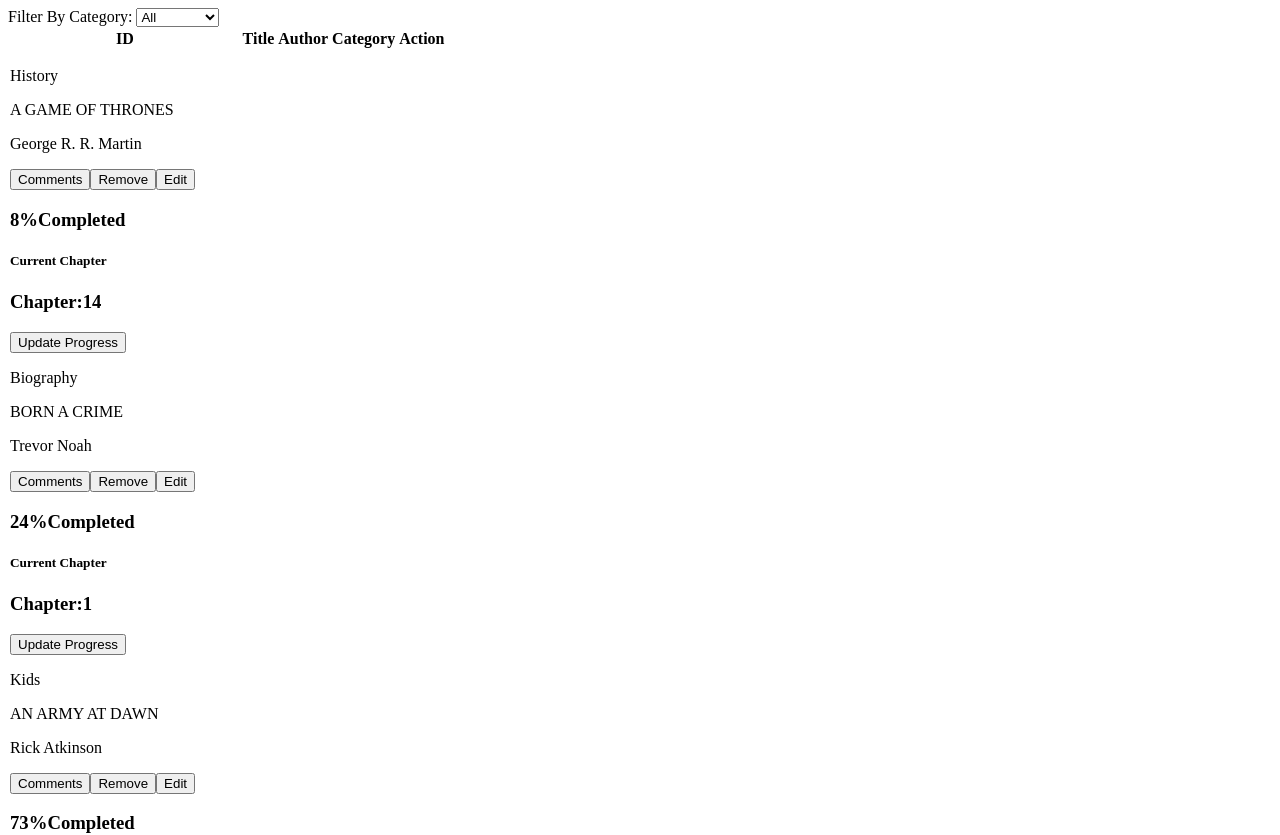
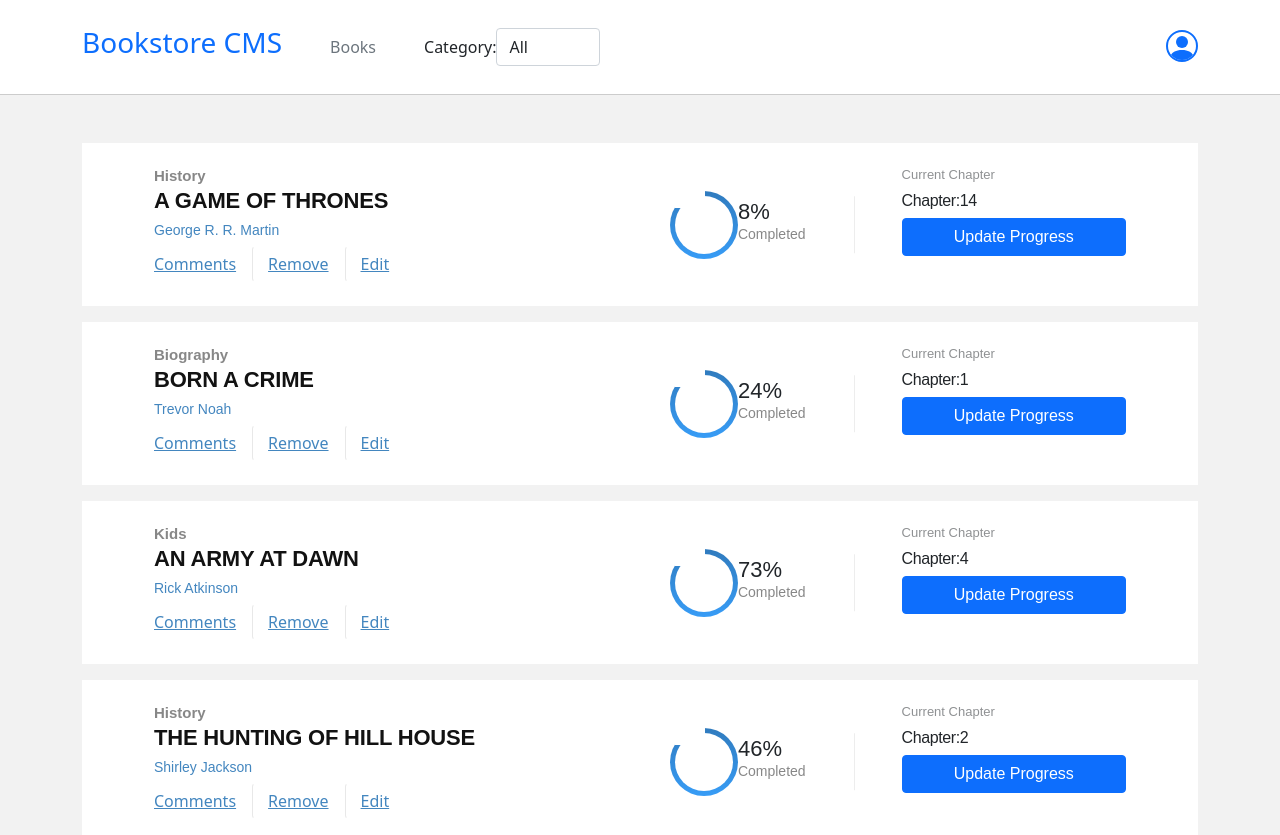
Before and after one commit to GraceOyiza/Bookstore-CMS, a React (Create React App) app: page / in a window 1280 px wide. Shown: the top 835 px of the page. Built offline with nearby package versions, Linux system fonts and the light colour scheme.

Commit message:
Add bootstrap

```diff
--- a/package.json
+++ b/package.json
@@ -6,8 +6,11 @@
     "@testing-library/jest-dom": "^5.11.4",
     "@testing-library/react": "^11.1.0",
     "@testing-library/user-event": "^12.1.10",
+    "bootstrap": "^5.1.0",
+    "node-sass": "^4.14.1",
     "prop-types": "^15.7.2",
     "react": "^17.0.2",
+    "react-bootstrap": "^1.6.1",
     "react-dom": "^17.0.2",
     "react-redux": "^7.2.4",
     "react-scripts": "4.0.3",
--- a/src/App.js
+++ b/src/App.js
@@ -3,7 +3,7 @@
 import BookForm from './containers/bookForm';
 
 const App = () => (
-  <div>
+  <div className="App pb-5">
     <BooksList />
     <BookForm />
   </div>
--- a/src/components/Book.js
+++ b/src/components/Book.js
@@ -1,14 +1,13 @@
 import PropTypes from 'prop-types';
 import { Button } from 'react-bootstrap';
 import { generateRandomNumber } from '../table';
-
 
 function Book({ book, handleRemoveBook }) {
   const {
     id, title, author, category,
   } = book;
   return (
-      <div className="d-flex justify-content-between book p-4 mb-3">
+    <div className="d-flex justify-content-between book p-4 mb-3">
       <div className="d-flex justify-content-between align-items-center book-left px-5">
         <div className="book-info">
           <p className="category mb-1">{category}</p>
--- /dev/null
+++ b/src/components/Navbar.js
@@ -0,0 +1,27 @@
+import React from 'react';
+import PropTypes from 'prop-types';
+import CategoryFilter from './categoryFilter';
+
+const NavBar = ({ handleFilter }) => (
+  <header className="bg-white py-4">
+    <nav className="d-flex justify-content-between container">
+      <div className="d-flex align-items-center">
+        <h3 className="text-primary font-weight-bold">Bookstore CMS</h3>
+        <span className="text-secondary mx-5">Books</span>
+        <CategoryFilter handleFilter={handleFilter} />
+      </div>
+      <div className="text-primary h2">
+        <svg width="1em" height="1em" viewBox="0 0 16 16" className="bi bi-person-circle" fill="currentColor" xmlns="http://www.w3.org/2000/svg">
+          <path d="M13.468 12.37C12.758 11.226 11.195 10 8 10s-4.757 1.225-5.468 2.37A6.987 6.987 0 0 0 8 15a6.987 6.987 0 0 0 5.468-2.63z" />
+          <path fillRule="evenodd" d="M8 9a3 3 0 1 0 0-6 3 3 0 0 0 0 6z" />
+          <path fillRule="evenodd" d="M8 1a7 7 0 1 0 0 14A7 7 0 0 0 8 1zM0 8a8 8 0 1 1 16 0A8 8 0 0 1 0 8z" />
+        </svg>
+      </div>
+    </nav>
+  </header>
+);
+
+NavBar.propTypes = {
+  handleFilter: PropTypes.func.isRequired,
+};
+export default NavBar;
--- a/src/components/categoryFilter.js
+++ b/src/components/categoryFilter.js
@@ -3,9 +3,9 @@
 
 function CategoryFilter({ handleFilter }) {
   return (
-    <div>
-      <span>Filter By Category: </span>
-      <select name="categoryFilter" id="categoryFilter" onChange={handleFilter}>
+    <div className="d-flex align-items-center">
+      <span className="mr-3">Category: </span>
+      <select className="form-control" name="categoryFilter" id="categoryFilter" onChange={handleFilter}>
         {['All', ...categories].map(category => <option key={category}>{category}</option>)}
       </select>
     </div>
--- a/src/containers/bookForm.js
+++ b/src/containers/bookForm.js
@@ -1,6 +1,7 @@
 import React, { useState } from 'react';
 import PropTypes from 'prop-types';
 import { connect } from 'react-redux';
+import { Button } from 'react-bootstrap';
 import { addBook } from '../actions';
 import { categories, generateRandomNumber } from '../table';
 
@@ -45,15 +46,17 @@
       document.querySelector('#error').textContent = error;
     }
   }; return (
-    <div>
-      <form onSubmit={handleSubmit}>
-        <p id="error" />
-        <input type="text" name="title" value={input.title} placeholder="Title" onChange={handleChange} />
-        <input type="text" name="author" value={input.author} placeholder="Author" onChange={handleChange} />
-        <select name="category" value={input.category} id="category" placeholder="Category" onChange={handleChange}>
+    <div className="container">
+      <h3 className="form-title">ADD NEW BOOK</h3>
+      <p className="text-danger" id="error" />
+      <form className="d-flex" onSubmit={handleSubmit}>
+        <input className="form-control mr-2" type="text" name="title" value={input.title} placeholder="Title" onChange={handleChange} />
+        <input className="form-control mr-2" type="text" name="author" value={input.author} placeholder="Author" onChange={handleChange} />
+        <select className="form-control mr-2" name="category" value={input.category} id="category" onChange={handleChange}>
+          <option value="" disabled hidden>Category</option>
           {allCategories}
         </select>
-        <button type="submit">Add Book</button>
+        <Button className="w-50" type="submit" variant="primary">Add Book</Button>
       </form>
     </div>
   );
--- a/src/containers/bookList.js
+++ b/src/containers/bookList.js
@@ -1,9 +1,9 @@
 import PropTypes from 'prop-types';
 import { connect } from 'react-redux';
 import Book from '../components/Book';
+import Navbar from '../components/Navbar';
 import { generateRandomNumber, filterBooksByCategory } from '../table';
 import { removeBook, filterBooks } from '../actions';
-import Filter from '../components/categoryFilter';
 
 const BooksList = ({
   books, deleteBook, filterBooks, filterParam,
@@ -22,22 +22,11 @@
     />
   ));
   return (
-    <div>
-      <Filter handleFilter={handleFilter} />
-      <table>
-        <thead>
-          <tr>
-            <th>ID</th>
-            <th>Title</th>
-            <th>Author</th>
-            <th>Category</th>
-            <th>Action</th>
-          </tr>
-        </thead>
-        <tbody>
-          {allBooks}
-        </tbody>
-      </table>
+    <div className="books-display">
+      <Navbar handleFilter={handleFilter} />
+      <div className="container py-5">
+        {allBooks}
+      </div>
     </div>
   );
 };
--- a/src/index.css
+++ /dev/null
@@ -1,27 +0,0 @@
-body {
-  margin: 0;
-  font-family:
-    -apple-system,
-    BlinkMacSystemFont,
-    'Segoe UI',
-    'Roboto',
-    'Oxygen',
-    'Ubuntu',
-    'Cantarell',
-    'Fira Sans',
-    'Droid Sans',
-    'Helvetica Neue',
-    sans-serif;
-  -webkit-font-smoothing: antialiased;
-  -moz-osx-font-smoothing: grayscale;
-}
-
-code {
-  font-family:
-    source-code-pro,
-    Menlo,
-    Monaco,
-    Consolas,
-    'Courier New',
-    monospace;
-}
--- a/src/index.js
+++ b/src/index.js
@@ -4,6 +4,7 @@
 import { Provider } from 'react-redux';
 import App from './App';
 import rootReducer from './reducers';
+import './index.scss';
 
 const store = createStore(
   rootReducer,
--- /dev/null
+++ b/src/index.scss
@@ -0,0 +1,146 @@
+@import "~bootstrap/scss/bootstrap";
+
+.App {
+  background-color: rgba(0, 0, 0, 0.05);
+  min-height: 100vh;
+}
+
+header {
+  border-bottom: 1px solid #ccc;
+}
+
+.category {
+  color: #121212;
+  opacity: 0.5;
+  font-family: Montserrat, sans-serif;
+  font-size: 15px;
+  font-weight: bold;
+  font-stretch: normal;
+  font-style: normal;
+  line-height: normal;
+  letter-spacing: normal;
+}
+
+.title {
+  color: #121212;
+  font-family: RobotoSlab, sans-serif;
+  font-size: 22px;
+  font-weight: bold;
+  font-stretch: normal;
+  font-style: normal;
+  line-height: normal;
+  letter-spacing: -0.2px;
+}
+
+.author {
+  font-family: RobotoSlab, sans-serif;
+  font-size: 14px;
+  font-weight: 300;
+  font-stretch: normal;
+  font-style: normal;
+  line-height: normal;
+  letter-spacing: normal;
+  color: #4386bf;
+}
+
+.book-actions button {
+  color: #4386bf;
+  padding: 5px 15px;
+  border-left: solid 1px #e8e8e8;
+  background-color: #fff;
+}
+
+.book-actions button:first-child {
+  border-left: none;
+  padding-left: 0;
+}
+
+.oval {
+  position: relative;
+  width: 68px;
+  height: 68px;
+  background: linear-gradient(to bottom, #307bbe, #379cf6);
+  border-radius: 50%;
+}
+
+.oval::after {
+  content: '';
+  position: absolute;
+  width: 58px;
+  height: 58px;
+  border-radius: 50%;
+  left: 50%;
+  top: 50%;
+  transform: translate(-50%, -50%);
+  background-color: white;
+}
+
+.oval::before {
+  content: '';
+  position: absolute;
+  width: 30px;
+  height: 17px;
+  left: 5px;
+  top: 0;
+  background-color: white;
+}
+
+.percentage {
+  font-family: Montserrat, sans-serif;
+  font-size: 22px;
+  font-weight: normal;
+  font-stretch: normal;
+  font-style: normal;
+}
+
+.completed {
+  color: #121212;
+  opacity: 0.5;
+  font-size: 14px;
+}
+
+.book-left {
+  width: 70%;
+}
+
+.book {
+  background-color: white;
+}
+
+.book-right {
+  position: relative;
+  width: 30%;
+  font-family: RobotoSlab, sans-serif;
+  font-style: normal;
+  line-height: normal;
+  font-stretch: normal;
+
+  .current-chapter {
+    opacity: 0.5;
+    font-size: 13px;
+    font-weight: 300;
+    letter-spacing: normal;
+  }
+
+  h3 {
+    font-size: 16px;
+    font-weight: 300;
+    letter-spacing: -0.4px;
+  }
+
+  &::after {
+    content: '';
+    position: absolute;
+    top: 50%;
+    left: 0;
+    width: 1px;
+    height: 50%;
+    background-color: rgba(0, 0, 0, 0.07);
+    transform: translateY(-50%);
+  }
+}
+
+.form-title {
+  font-size: 20px;
+  color: rgba(0, 0, 0, 0.5);
+}
```
Also changed, not shown: 1 other file (tests, documents, lock files or other folders).
